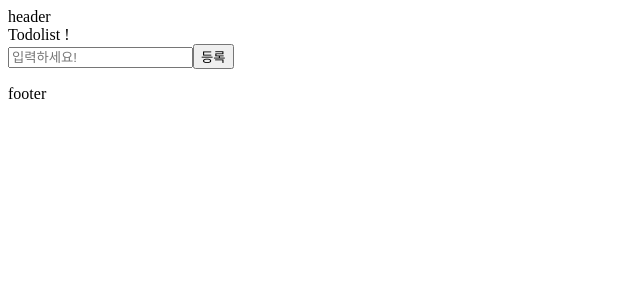
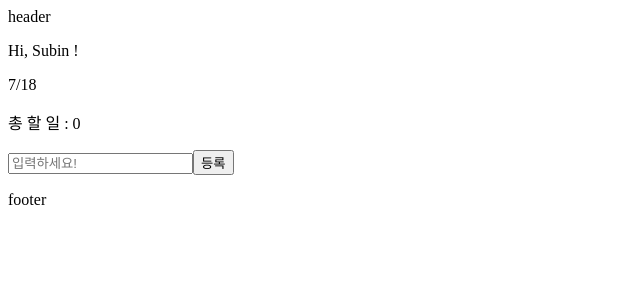
Before and after one commit to vinpaletteone/vue-cli-todo, a Vue app: page / in a window 1280 px wide. Shown: the top 300 px of the page, without its empty margins (0-640 px from the left). Built offline with nearby package versions, Linux system fonts and the light colour scheme.

Commit message:
Title view 추가

```diff
--- a/src/components/vTitle.vue
+++ b/src/components/vTitle.vue
@@ -1,10 +1,24 @@
 <template>
-    <div>
-        Todolist !
+    <div class="title">
+        <p>Hi, {{ name }} !</p>
+        <span>{{ today }}</span>
+        <p>총 할 일 : {{ total }}</p>
     </div>
 </template>
 <script>
 export default {
+    data(){
+        return{
+            name : 'Subin',
+            total : 0
+        }
+    },
+    created(){
+        const nDate = new Date();
+        const month = nDate.getMonth() + 1;
+        const date = nDate.getDate();
 
+        this.today = `${month}/${date}`;
+    }
 }
 </script>
```
